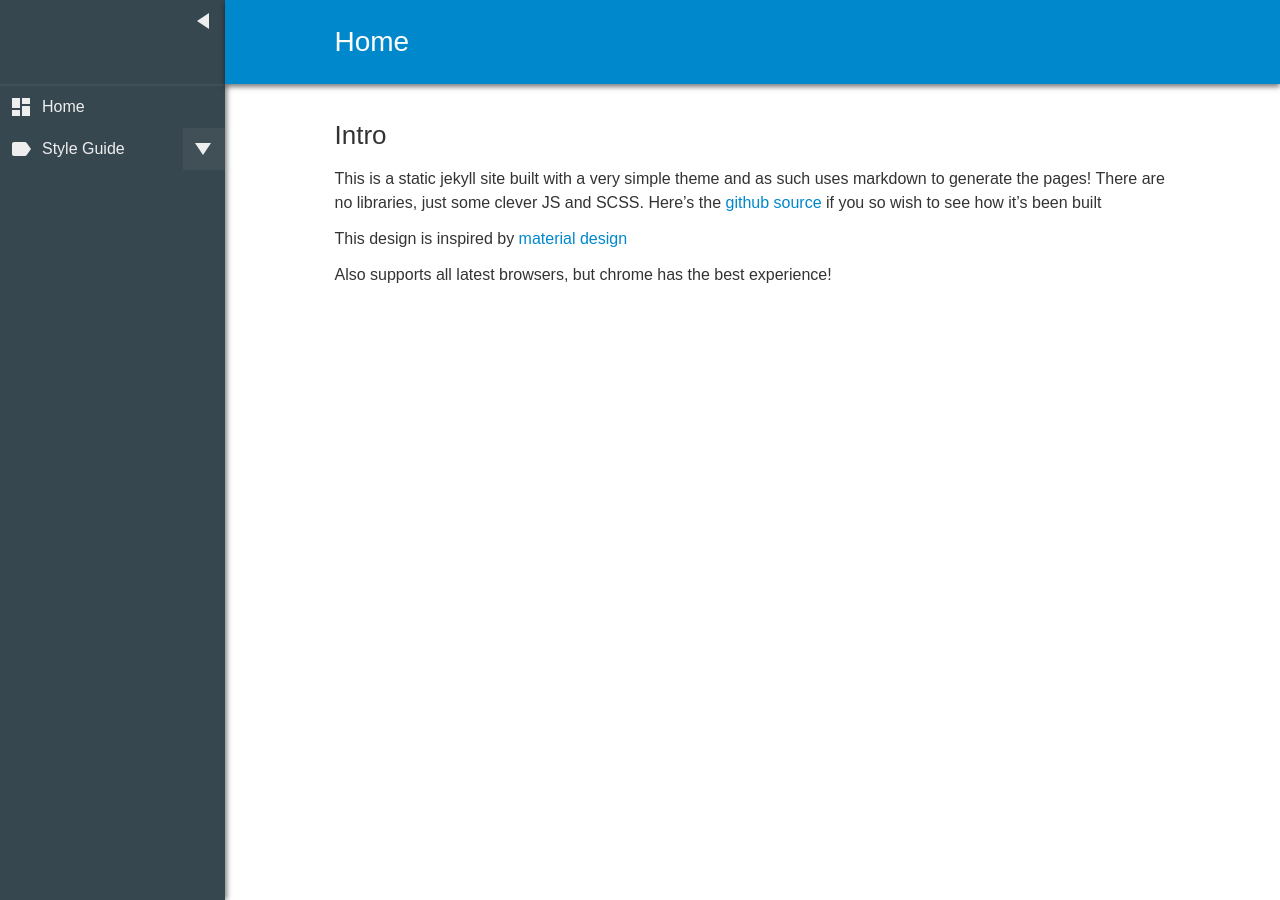
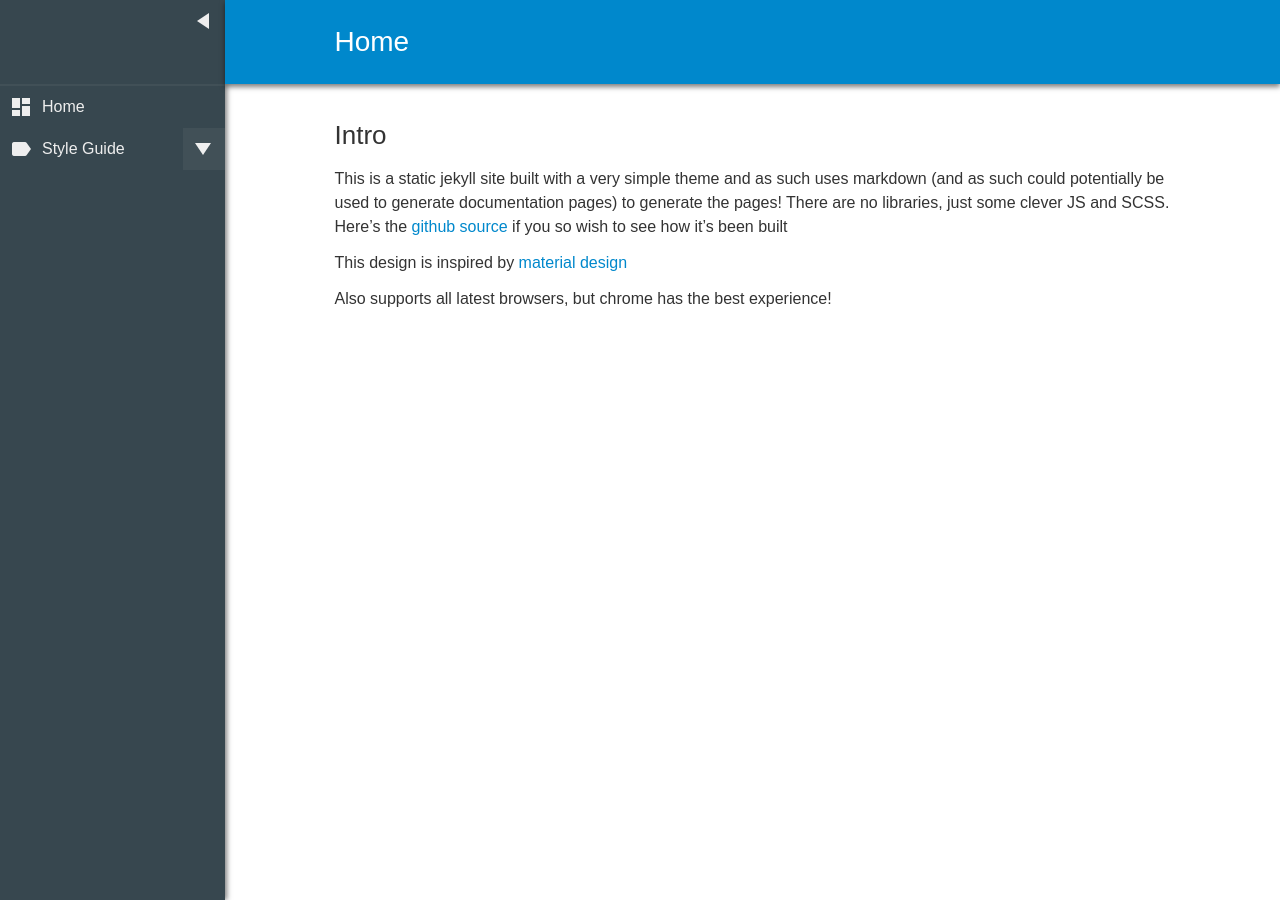
Before and after one commit to zeraphie/zeraphie.github.io, a Jekyll site: the page built from index.md, in a window 1280 px wide. Built offline with Jekyll 4.4.1, drawn with Linux system fonts in a browser that asks for light colours.

Commit message:
Update index.md

```diff
--- a/index.md
+++ b/index.md
@@ -4,7 +4,7 @@
 
 ## Intro
 
-This is a static jekyll site built with a very simple theme and as such uses markdown to generate the pages! There are no libraries, just some clever JS and SCSS. Here's the [github source](https://github.com/lopeax/lopeax.github.io) if you so wish to see how it's been built
+This is a static jekyll site built with a very simple theme and as such uses markdown (and as such could potentially be used to generate documentation pages) to generate the pages! There are no libraries, just some clever JS and SCSS. Here's the [github source](https://github.com/lopeax/lopeax.github.io) if you so wish to see how it's been built
 
 This design is inspired by [material design](https://material.io/guidelines/)
 
```
